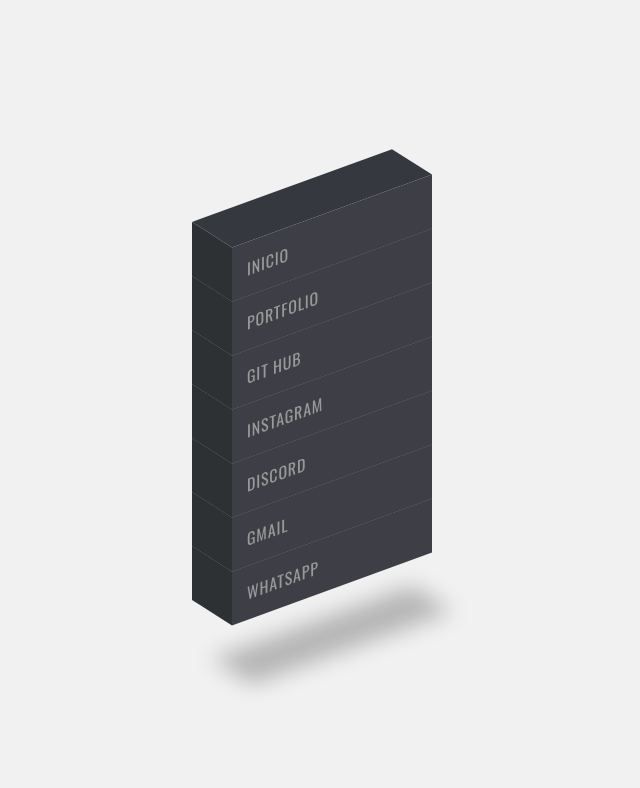
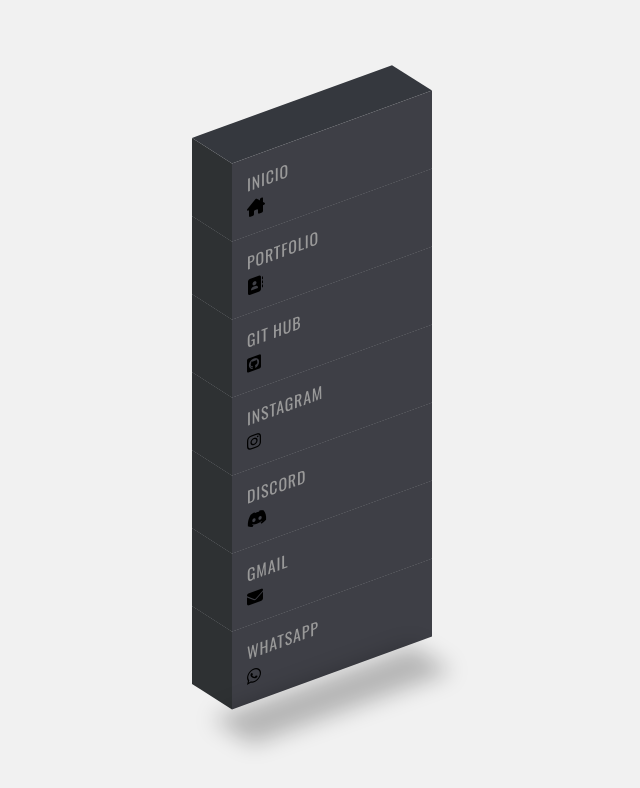
Before and after one commit to ricardolima29/IsometricMenuP, a plain HTML site: page index.html in a window 1280 px wide. Shown: the whole page, without its empty margins (308-948 px from the left). Drawn offline with nearby package versions, Linux system fonts and the light colour scheme.

Commit message:
Update index.html

```diff
--- a/index.html
+++ b/index.html
@@ -4,19 +4,20 @@
     <meta charset="UTF-8">
     <meta http-equiv="X-UA-Compatible" content="IE=edge">
     <meta name="viewport" content="width=device-width, initial-scale=1.0">
+    <link rel="stylesheet" href="https://cdnjs.cloudflare.com/ajax/libs/font-awesome/6.1.1/css/all.min.css">
     <link rel="stylesheet" href="style.css">
     <title>CSS Isometric Menu</title>
 </head>
 <body>
 
     <ul>
-        <li style="--i:6;"><a href="index.html">Inicio</a></li>
-        <li style="--i:5;"><a href="index1.html">Portfolio</a></li>
-        <li style="--i:4;"><a href="https://github.com/ricardolima29">Git Hub</a></li>
-        <li style="--i:3;"><a href="https://www.instagram.com/ricardo.limaa29/">Instagram</a></li>
-        <li style="--i:2;"><a href="https://discord.gg/PXd5WrTh">Discord</a></li>
-        <li style="--i:1;"><a href="mailto:contatoricardolimaa65@gmail.com">Gmail</a></li>
-        <li style="--i:0;"><a href="https://wa.me/5514997237199">WhatsApp</a></li>
+        <li style="--i:6;"><a href="index.html">Inicio</a><span><i class="fa-solid fa-house-chimney"></i></span></li>
+        <li style="--i:5;"><a href="index1.html">Portfolio</a><span><i class="fa-solid fa-address-book"></i></span></li>
+        <li style="--i:4;"><a href="https://github.com/ricardolima29">Git Hub</a><span><i class="fa-brands fa-github-square"></i></span></li>
+        <li style="--i:3;"><a href="https://www.instagram.com/ricardo.limaa29/">Instagram</a><span><i class="fa-brands fa-instagram"></i></span></li>
+        <li style="--i:2;"><a href="https://discord.gg/PXd5WrTh">Discord</a><span><i class="fa-brands fa-discord"></i></span></li>
+        <li style="--i:1;"><a href="mailto:contatoricardolimaa65@gmail.com">Gmail</a><span><i class="fa-solid fa-envelope"></i></span></li>
+        <li style="--i:0;"><a href="https://wa.me/5514997237199">WhatsApp</a><span><i class="fa-brands fa-whatsapp"></i></span></li>
     </ul>
 
 </body>
```
